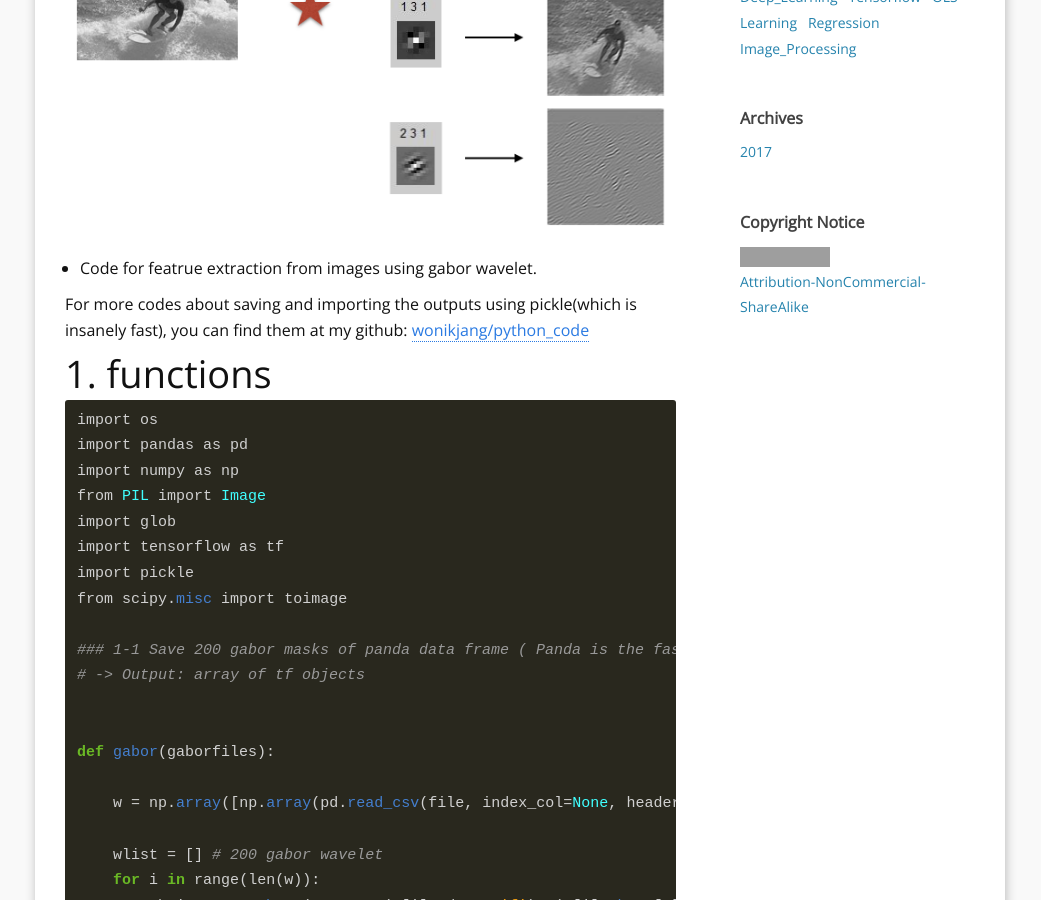
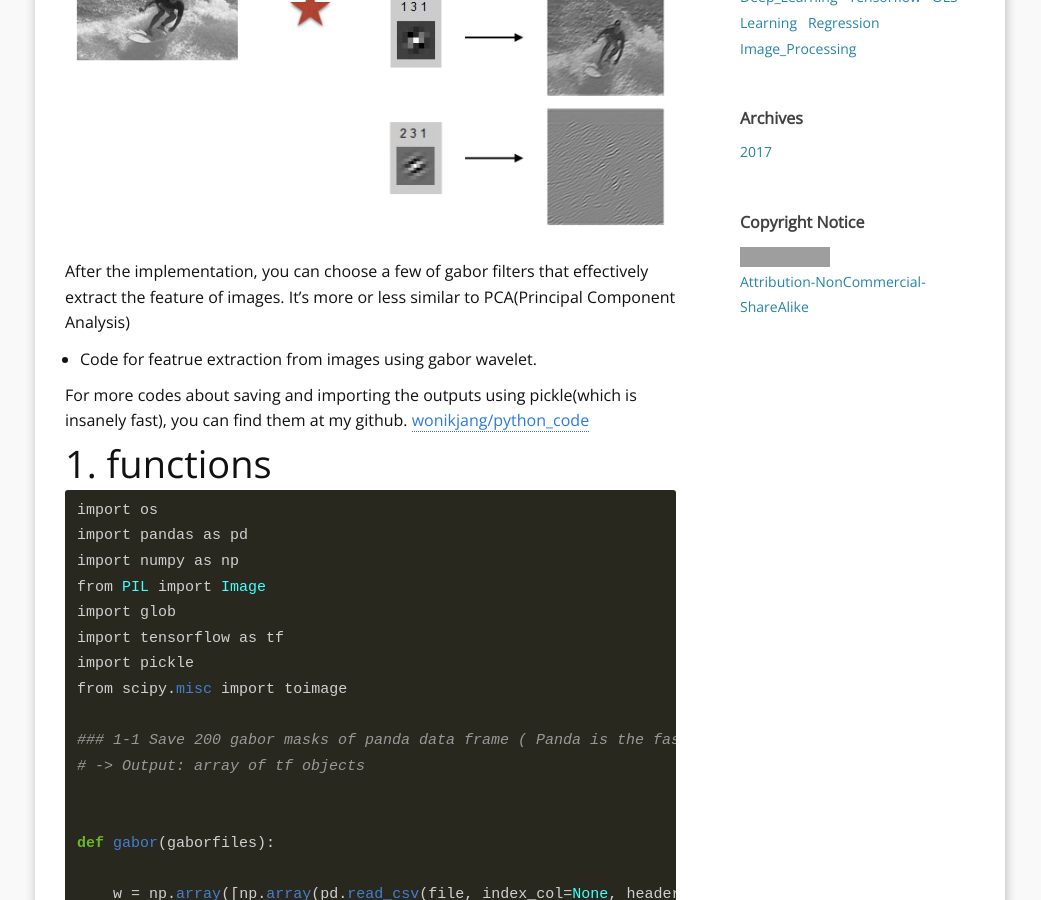
Before and after one commit to wonik/wonikjang.github.io, a Jekyll site: the page built from _posts/2017-05-03-feature_extraction.md, in a window 1280 px wide and 900 px high, scrolled down 1126 px. Shown: the whole window, without its empty margins (120-1161 px from the left). Built offline with Jekyll 4.4.1, drawn with Linux system fonts in a browser that asks for light colours; nearby versions of some CDN libraries; comment, search, counter and statistics services are not loaded; grey boxes are pictures that could not be loaded.

Commit message:
Update 2017-05-03-feature_extraction.md

```diff
--- a/_posts/2017-05-03-feature_extraction.md
+++ b/_posts/2017-05-03-feature_extraction.md
@@ -20,10 +20,13 @@
 
 ![surfing_gabor](/result_images/surfing_gabor.png  "surfing_gabor")
 
+After the implementation, you can choose a few of gabor filters that effectively extract the feature of images. It's more or less similar to PCA(Principal Component Analysis)
+
 * Code for featrue extraction from images using gabor wavelet.
 
-For more codes about saving and importing the outputs using pickle(which is insanely fast), you can find them at my github:
+For more codes about saving and importing the outputs using pickle(which is insanely fast), you can find them at my github.
 [wonikjang/python_code](https://github.com/wonikjang/python_code)
+
 
 # 1. functions
 
```
